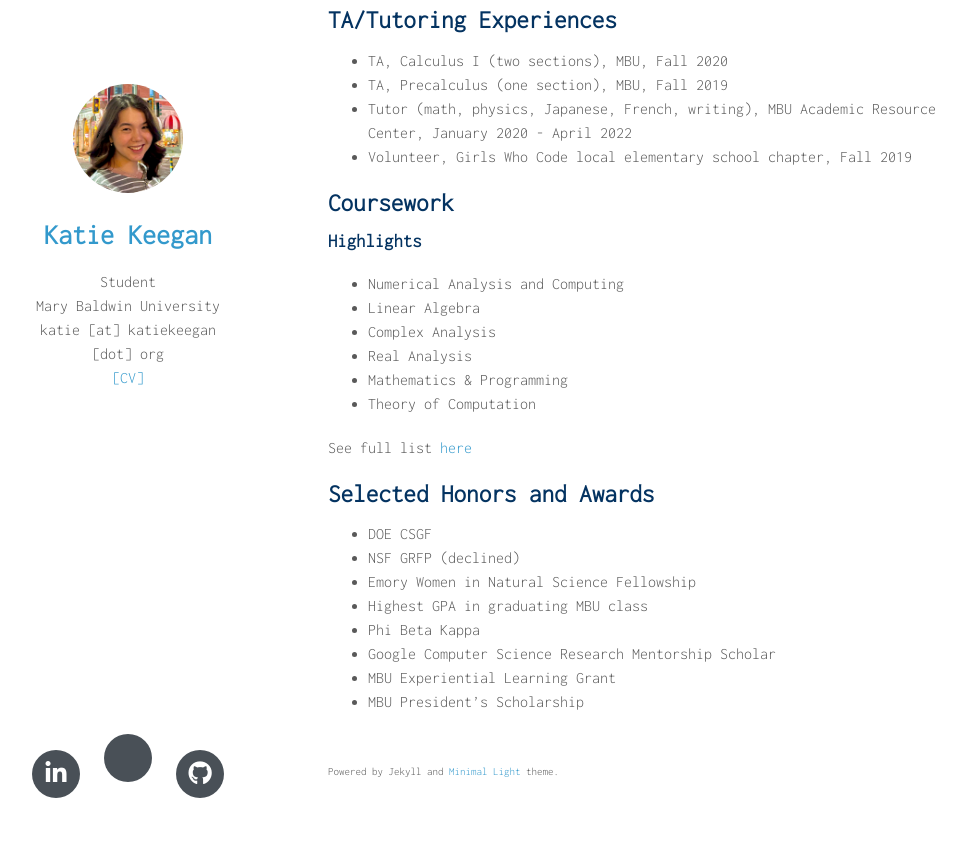
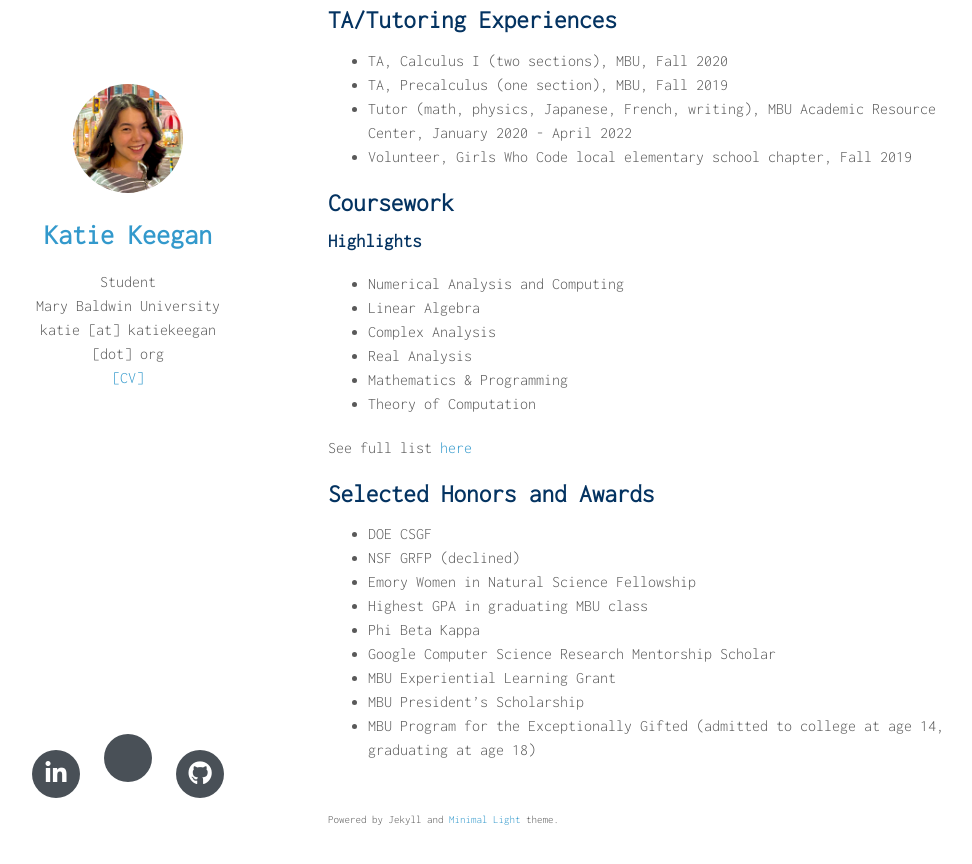
Before and after one commit to katiekeegan/katiekeegan, a Jekyll site: the page built from cv.md, in a window 1280 px wide and 900 px high, scrolled down 745 px. Shown: the top 864 px of the window, without its empty margins (142-1114 px from the left). Built offline with Jekyll 4.4.1, drawn with Linux system fonts in a browser that asks for light colours; nearby versions of some CDN libraries; a style sheet for code colours, icons or effects is not loaded; our own code applies the rules of GitHub Pages for plain Markdown files.

Commit message:
Update cv.md

```diff
--- a/cv.md
+++ b/cv.md
@@ -54,3 +54,4 @@ See full list [here](courses.md)
 - Google Computer Science Research Mentorship Scholar
 - MBU Experiential Learning Grant
 - MBU President's Scholarship
+- MBU Program for the Exceptionally Gifted (admitted to college at age 14, graduating at age 18)
```
